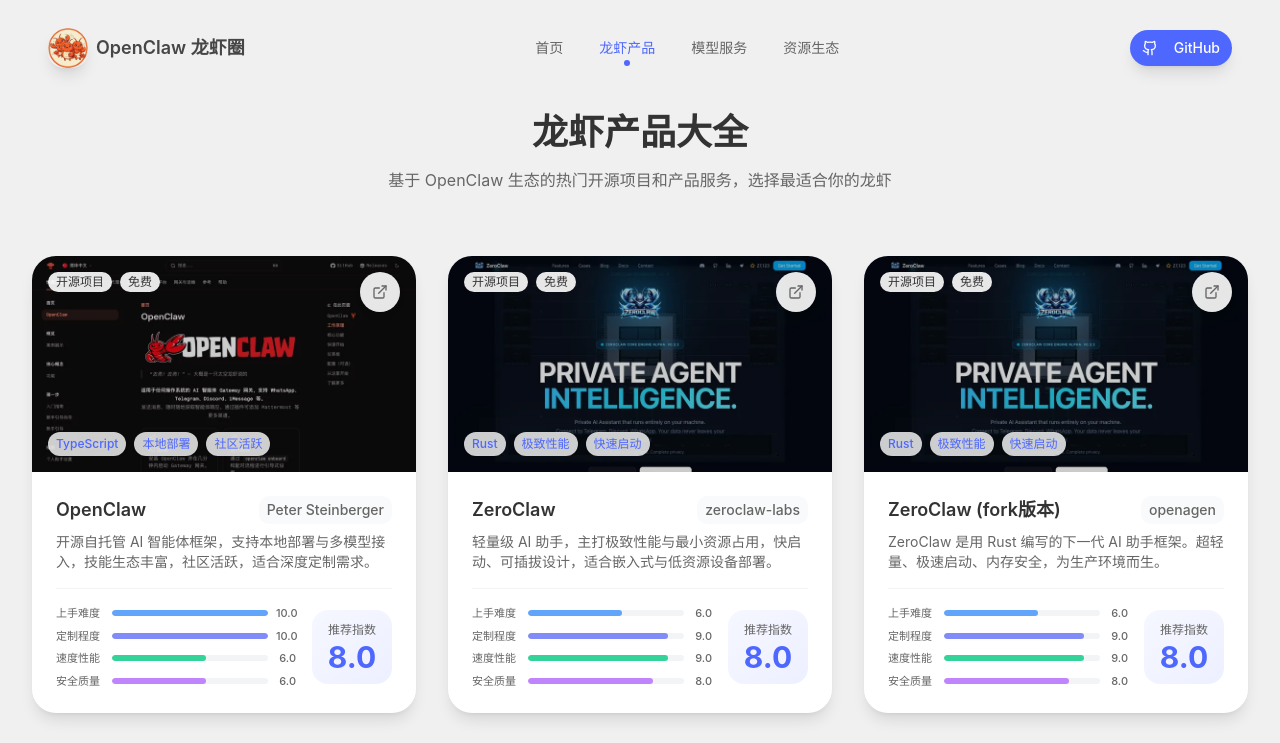
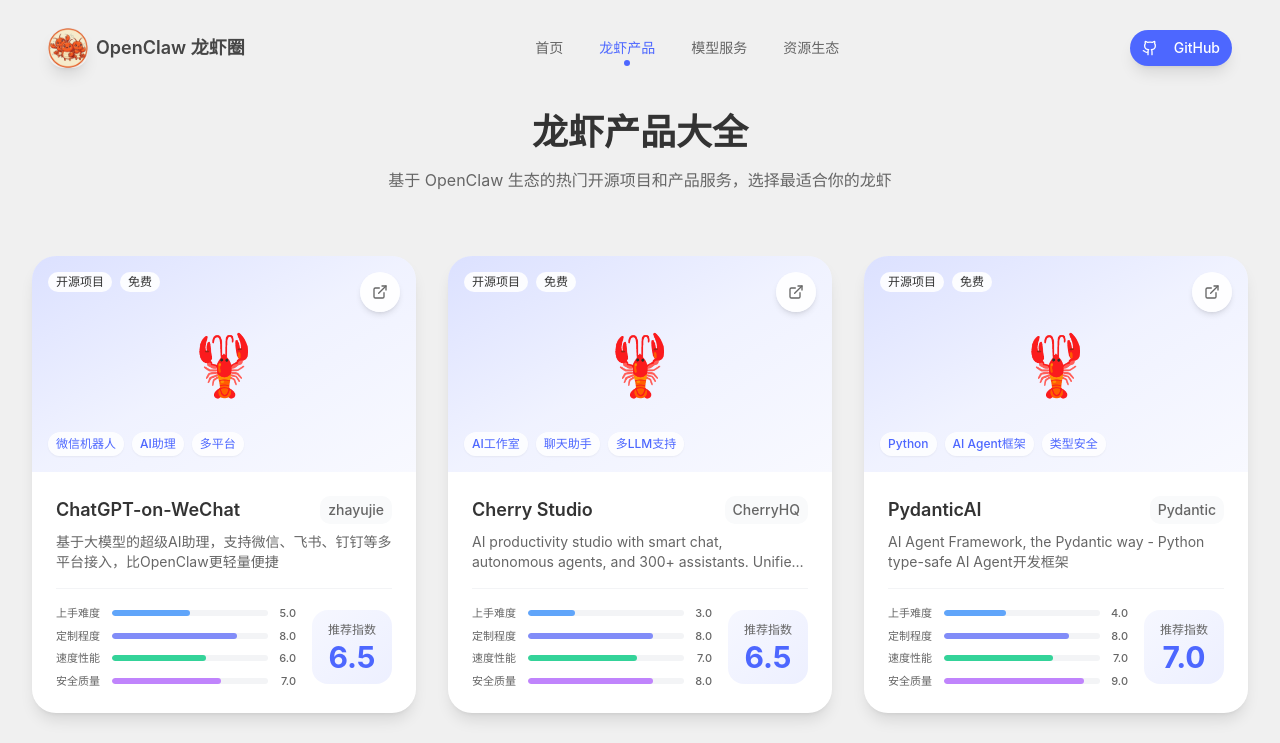
Before and after one commit to openclawhere/openclawhere.github.io, a React (Vite) app: page /#/products in a window 1280 px wide. Shown: the top 743 px of the page. Built offline with nearby package versions, Linux system fonts and the light colour scheme.

Commit message:
chore: auto-update products 2026-03-31

```diff
--- a/src/data/products.ts
+++ b/src/data/products.ts
@@ -62,6 +62,39 @@
 
 // 开源产品
 export const openSourceProducts: Product[] = [
+  {
+    id: 'zhayujie-chatgpt-on-wechat',
+    name: 'ChatGPT-on-WeChat',
+    company: 'zhayujie',
+    category: ['开源项目', '免费'],
+    description: '基于大模型的超级AI助理，支持微信、飞书、钉钉等多平台接入，比OpenClaw更轻量便捷',
+    url: 'https://github.com/zhayujie/chatgpt-on-wechat',
+    tags: ['微信机器人', 'AI助理', '多平台', 'LLM集成'],
+    stars: { difficulty: 5, customizability: 8, speed: 6, security: 7 },
+    image: '',
+  },
+  {
+    id: 'cherryhq-cherry-studio',
+    name: 'Cherry Studio',
+    company: 'CherryHQ',
+    category: ['开源项目', '免费'],
+    description: 'AI productivity studio with smart chat, autonomous agents, and 300+ assistants. Unified access to frontier LLMs',
+    url: 'https://github.com/CherryHQ/cherry-studio',
+    tags: ['AI工作室', '聊天助手', '多LLM支持', '智能体'],
+    stars: { difficulty: 3, customizability: 8, speed: 7, security: 8 },
+    image: '',
+  },
+  {
+    id: 'pydantic-pydantic-ai',
+    name: 'PydanticAI',
+    company: 'Pydantic',
+    category: ['开源项目', '免费'],
+    description: 'AI Agent Framework, the Pydantic way - Python type-safe AI Agent开发框架',
+    url: 'https://github.com/pydantic/pydantic-ai',
+    tags: ['Python', 'AI Agent框架', '类型安全', 'Pydantic'],
+    stars: { difficulty: 4, customizability: 8, speed: 7, security: 9 },
+    image: '',
+  },
   {
     id: 'openclaw-original',
     name: 'OpenClaw',
```
